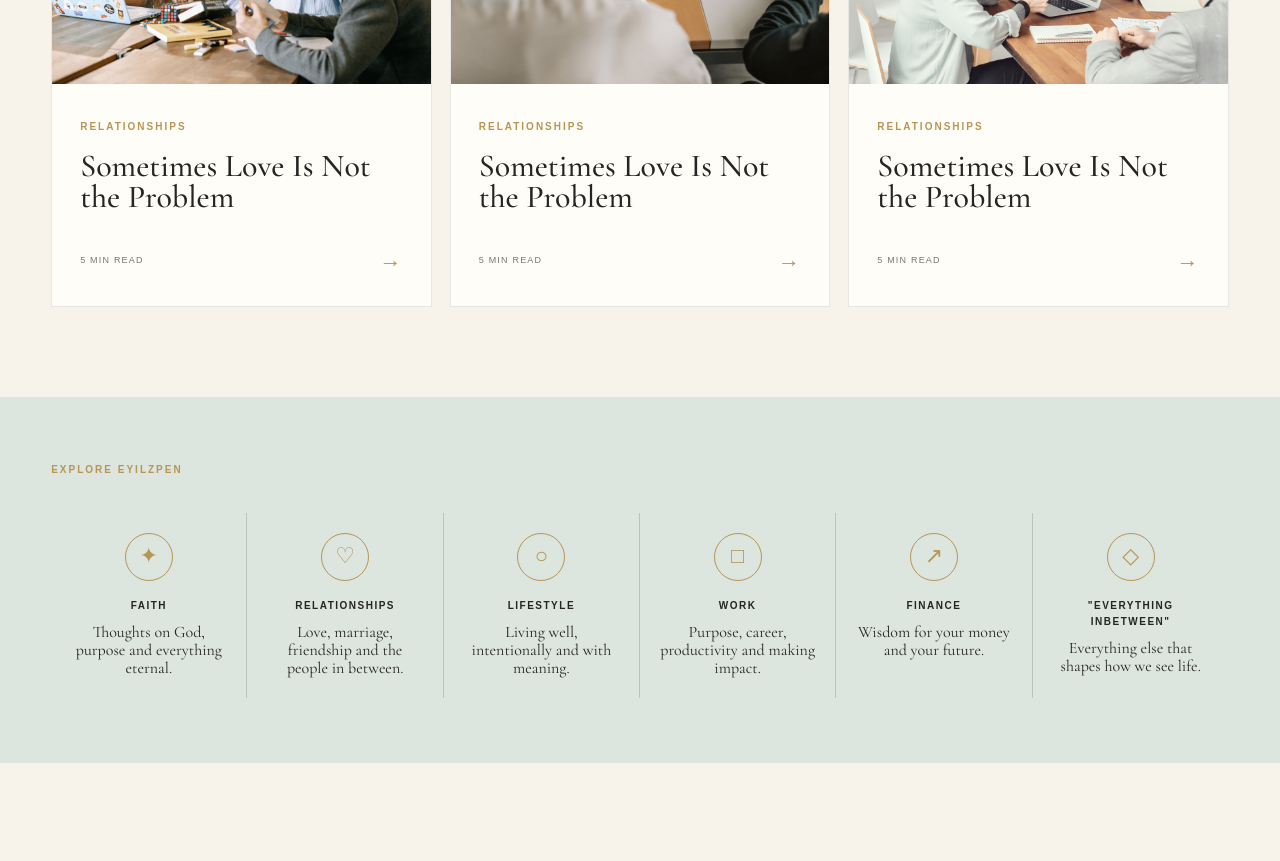
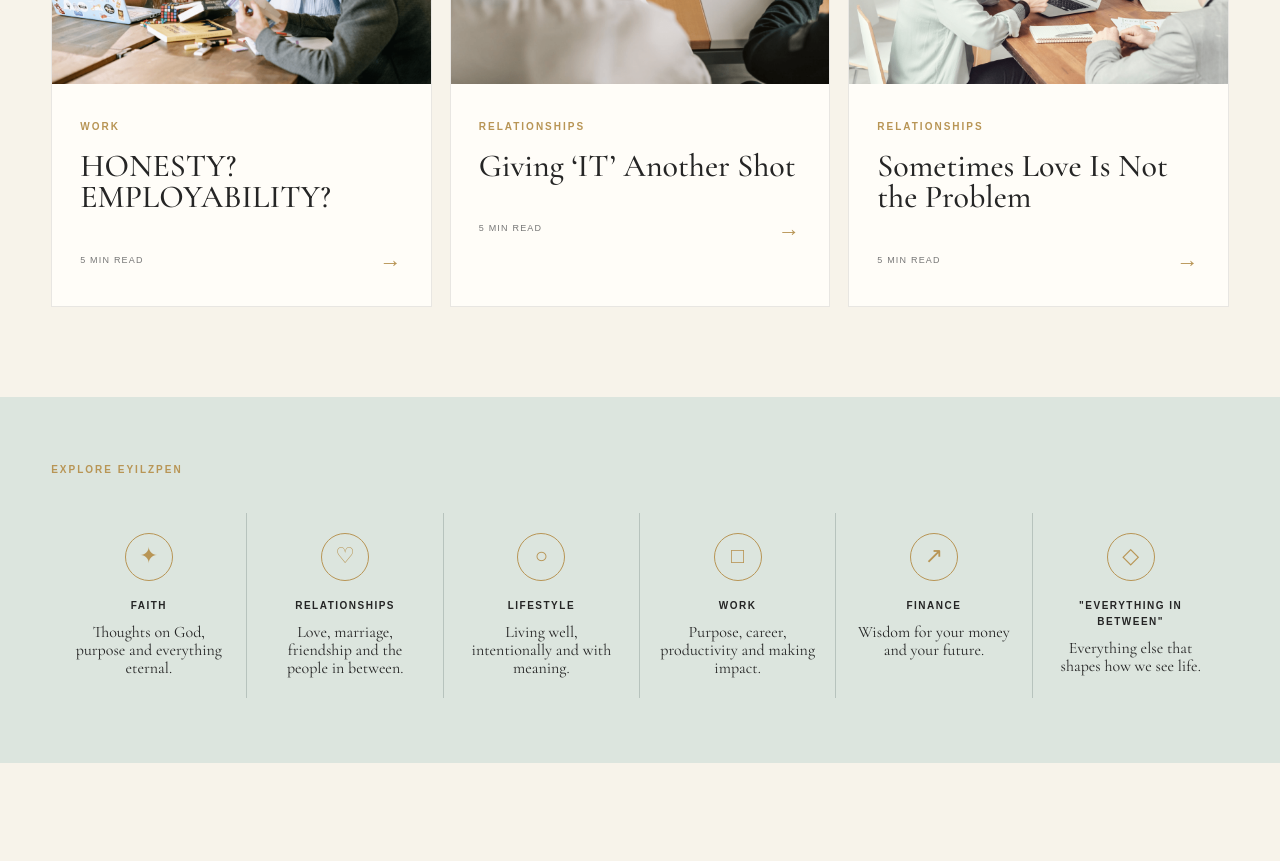
Before and after one commit to Xlence1624/Eyil-s_Pen, a React (Vite) app: page / in a window 1280 px wide. Shown: the part 1880-2741 px from the top of the page. Built offline with nearby package versions, Linux system fonts and the light colour scheme; grey boxes are pictures that could not be loaded.

Commit message:
header and contents fixed

```diff
--- a/src/components/Categories.jsx
+++ b/src/components/Categories.jsx
@@ -42,7 +42,7 @@ const categories = [
   {
     id: "perspectives",
     icon: "◇",
-    name: ' "Everything Inbetween" ',
+    name: ' "Everything in between" ',
     description:
       "Everything else that shapes how we see life.",
   },
--- a/src/components/Header.jsx
+++ b/src/components/Header.jsx
@@ -6,7 +6,7 @@ const navigation = [
   "Lifestyle",
   "Work",
   "Finance",
-  '"Everything Inbetween"',
+  '"Everything in between"',
 ];
 
 export default function Header() {
--- a/src/data/Articles.js
+++ b/src/data/Articles.js
@@ -35,15 +35,15 @@ export const articles = [
     slug: "sometimes-love-is-not-the-problem",
   }, {
     id: 4,
-    category: "Relationships",
-    title: "Sometimes Love Is Not the Problem",
+    category: "Work",
+    title: "HONESTY? EMPLOYABILITY?",
     readTime: "5 min read",
   image: blog_pic_3,
-    slug: "sometimes-love-is-not-the-problem",
+    slug: "The complexity of work life",
   }, {
     id: 5,
     category: "Relationships",
-    title: "Sometimes Love Is Not the Problem",
+    title: "Giving ‘IT’ Another Shot",
     readTime: "5 min read",
   image: blog_pic_2,
     slug: "sometimes-love-is-not-the-problem",
```
